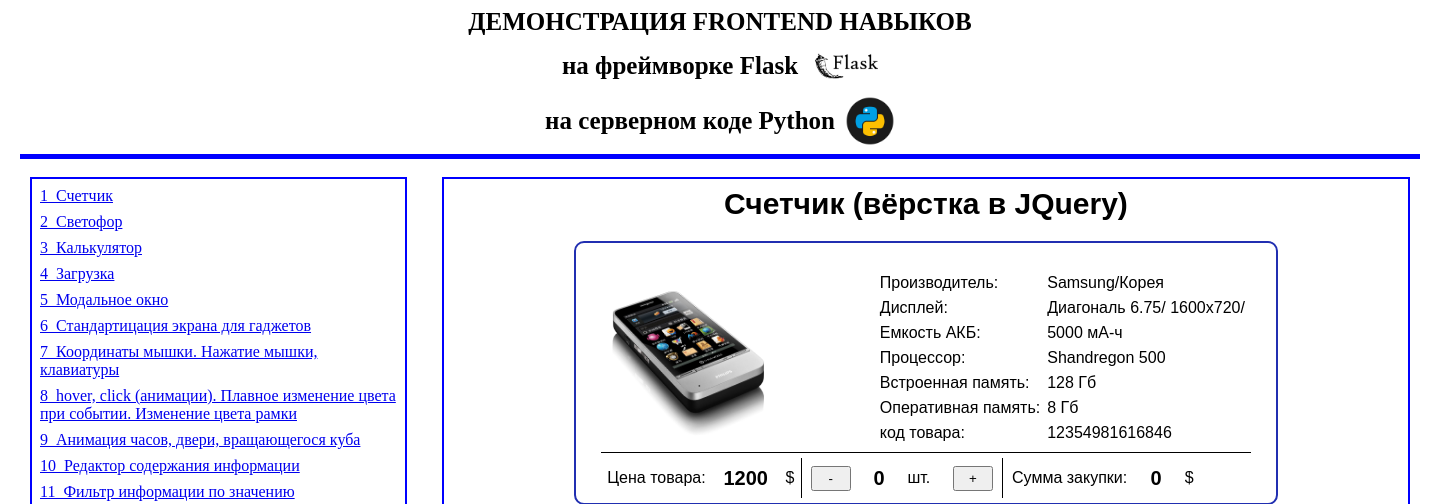
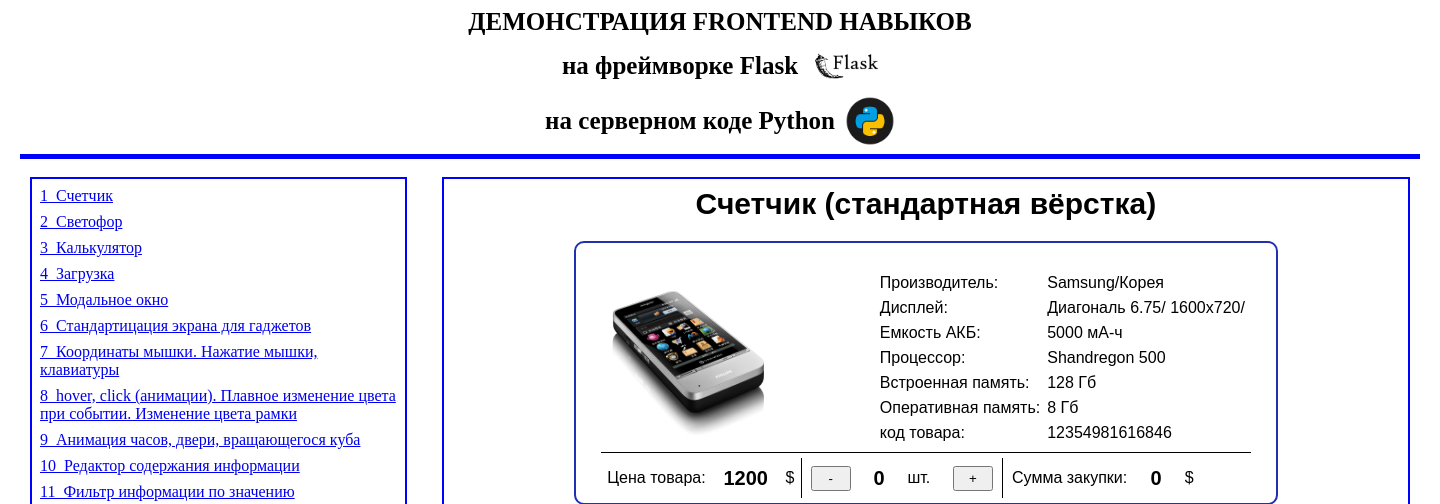
Before and after one commit to Innokentii/1_1_frontend, a Flask app: page /1_Counter_html in a window 1440 px wide. Shown: the top 504 px of the page. Run offline with Flask 2, Linux system fonts and the light colour scheme.

Commit message:
Update 1_Counter_html.html

```diff
--- a/templates/1_Counter_html.html
+++ b/templates/1_Counter_html.html
@@ -3,7 +3,7 @@
 {% block main %}
 
 <link rel="stylesheet" href="/static/Counter_css.css">
-<span>Счетчик (вёрстка в JQuery)</span>
+<span>Счетчик (стандартная вёрстка)</span>
 <div class="Counter_standard">
     <div class="product">
         <div><img src="/static/img-1.jpg" alt="нету фото"></div>
```
